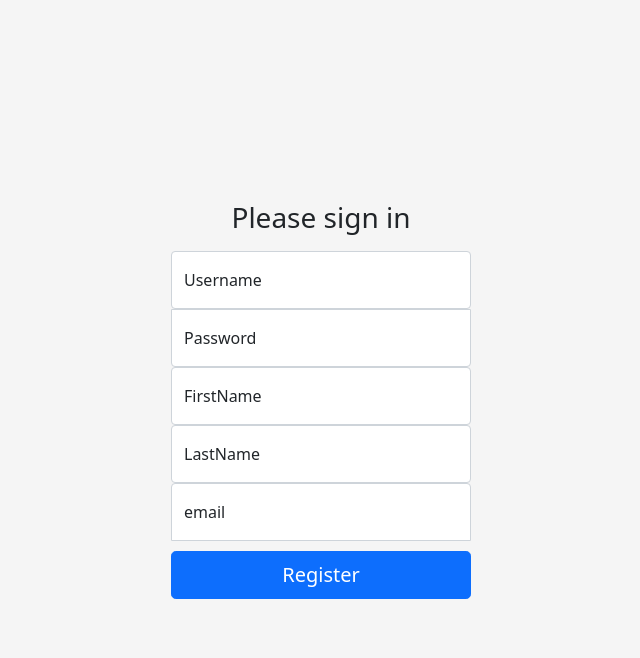
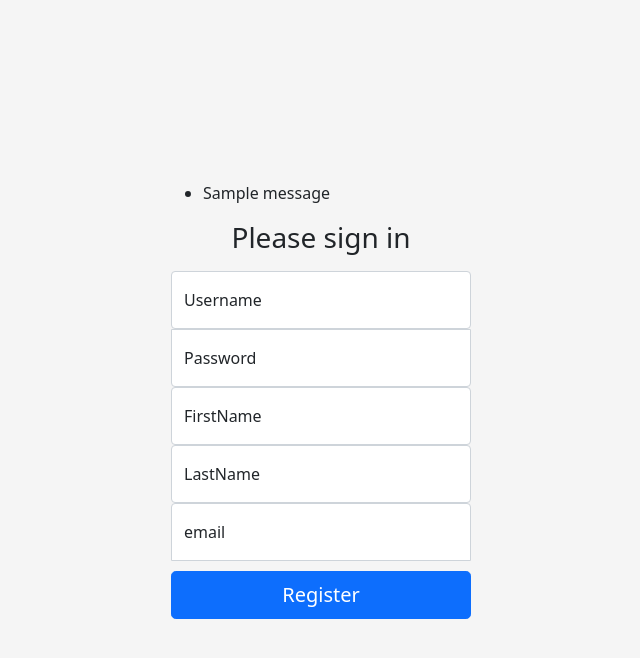
Before and after one commit to Julius-1998/Django, a Django app: page /login/register in a window 1280 px wide. Shown: the top 658 px of the page, without its empty margins (319-959 px from the left). Run offline with Django 4.2, Linux system fonts and the light colour scheme; tables that the repository leaves empty hold one stand-in row (values such as "Sample post"); one stand-in notice (Sample message) is shown.

Commit message:
Homepage, Login, register modules. Safety check added.

```diff
--- a/homepage/views.py
+++ b/homepage/views.py
@@ -4,10 +4,12 @@ from django.contrib.auth.models import User
 
 
 def homepage(request):
+    # homepage view
     if request.user.is_authenticated:
+        # if the user logged in, show the firstname of user
+        # otherwise, show the register and login button
         is_logged_in = True
         first_name = request.user.username
-        print(request.user.username)
         return render(request, 'homepage/homepage.html', {'is_logged_in': is_logged_in, 'first_name': first_name})
     else:
         return render(request, 'homepage/homepage.html')
--- a/login/static/login/style.css
+++ b/login/static/login/style.css
@@ -30,6 +30,9 @@ body {
   z-index: 2;
 }
 
+.form-signin .messages{
+}
+
 .form-signin input[type="email"] {
   margin-bottom: 10px;
   border-bottom-right-radius: 0;
--- a/login/templates/login/register.html
+++ b/login/templates/login/register.html
@@ -12,6 +12,16 @@
 <main class="form-signin">
  <form action="register" method="post">
     {% csrf_token %}
+     {% if messages %}
+        <ul class="messages">
+            {% for message in messages %}
+            <li{% if message.tags %} class="{{ message.tags }}"{% endif %}>
+                {% if message.level == DEFAULT_MESSAGE_LEVELS.ERROR %}Important: {% endif %}
+                {{ message }}
+            </li>
+            {% endfor %}
+        </ul>
+        {% endif %}
     <h1 class="h3 mb-3 fw-normal">Please sign in</h1>
     <div class="form-floating">
       <input class="form-control" id = "username" name="username" placeholder="Username">
--- a/login/views.py
+++ b/login/views.py
@@ -7,11 +7,14 @@ from django.contrib.auth import login
 from django.contrib.auth import logout
 from django.contrib.auth.models import User
 from django.http import Http404
+from django.contrib import messages
 
 import homepage.views
 
 
 def login_view(request):
+    # if method is get, return static login webpage
+    # if method is post, login the user, raise exception if the password is incorrect or user does not exist
     if request.method == 'GET':
         return render(request, 'login/login.html')
     if request.method == 'POST':
@@ -32,17 +35,24 @@ def logout_view(request):
 
 
 def register_view(request):
+    # if the method is get, return static register webpage
+    # if the method is post, the user info is posted in the form, register it
     if request.method == 'GET':
         return render(request, 'login/register.html')
     if request.method == 'POST':
-        # TODO: check if the user already exists
         username = request.POST.get("username")
         password = request.POST.get("password")
         first_name = request.POST.get("firstName")
         last_name = request.POST.get("lastName")
         email = request.POST.get("email")
+        # Check if the user already exists
+        if User.objects.filter(username=username).exists():
+            messages.warning(request, 'Username already in use')
+            return render(request, 'login/register.html')
         user = User.objects.create_user(username, email, password)
         user.first_name = first_name
         user.last_name = last_name
         user.save()
+        # login the user after register
+        login(request, user)
         return redirect(homepage.views.homepage)
```
